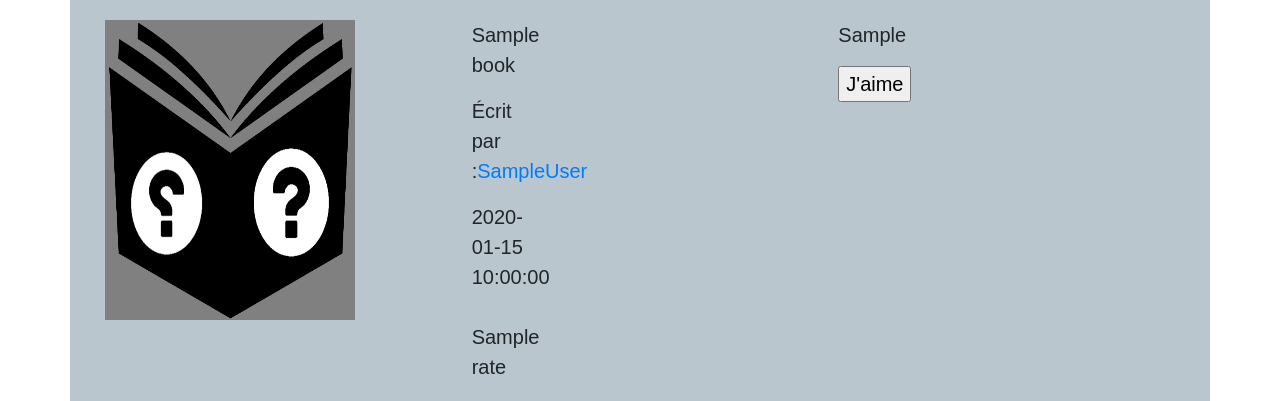
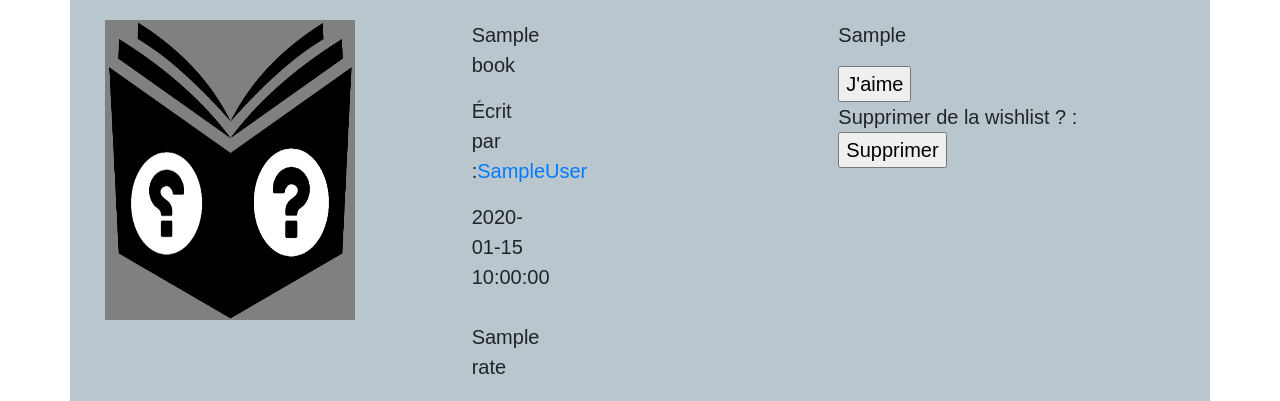
Before and after one commit to vakter23/ContriBooks, a PHP site: template views/viewBook.php in a window 1280 px wide. Shown: the part 126-527 px from the top of the page. Run offline with PHP 8.4, Linux system fonts and the light colour scheme; the visitor is signed in with stand-in values (Sample User, id 1); the template is opened without the code that fills it: most values are stand-ins (such as "Sample title", 1, 10 or a date in 2020); some libraries are stand-ins or nearby versions.

Commit message:
Commit Final Soutenance Fixing Wishlist

```diff
--- a/core/Model.php
+++ b/core/Model.php
@@ -60,6 +60,7 @@ abstract class Model
         // La table, la table ou il faut l'ajouter + les tuples qu'on ajoute
         // l'obj, l'objet qu'on cherche a créer
         $req = $this->getBdd()->prepare('INSERT INTO '.$table.' VALUES (' . $params. ');');
+        var_dump($req);
         $req->execute();
         $req->closeCursor();
     }
--- a/models/WishManager.php
+++ b/models/WishManager.php
@@ -8,7 +8,7 @@ class WishManager extends Model
     }
     public function addWithParams($table, $params)
     {
-       parent::addWithParams($table, ''.$params.','.$_SESSION["id"].'');
+       parent::addWithParams($table, '\''.$params.'\','.$_SESSION["id"].'');
     }
     public function removeWish($table, $isbn){
         $this->removeWithParams($table, 'id_user = '.$_SESSION["id"].' and ISBN = '.$isbn.'');
--- a/views/viewBook.php
+++ b/views/viewBook.php
@@ -30,6 +30,7 @@
             ?>
         <?php endif;
     endforeach; ?>
+
 </div>
 <div class="container">
     <div class="row" style="background-color: #B9C6CE;padding: 20px;font-size: 20px;">
@@ -67,9 +68,48 @@
                     <input type="submit" name="like" id="like-button" value="J'aime">
                 </form>
             <?php endif; ?>
+            <form id="form" method="post">
+                <!-- need to supply post id with hidden fild -->
+                <label>
+                    <?php $val;
+                    if (!empty($wishes)) {
+                        foreach ($wishes as $wish):
+                            if ($wish->getISBN() == $ISBN):
+                                $val = "Supprimer";
+                                ;?>
+                            <?php elseif (!isset($val)):
+                                $val = "Ajouter";
+                                ;?>
+                            <?php endif; ?>
+                        <?php endforeach; ?>
+                        <?php if ($val == "Supprimer"): ?>
+                            <span>Supprimer de la wishlist ? :</span>
+                            <input type="submit" name="wishlist" id="score-data" value="<?= $val ?>">
+                            <input type="hidden" name="<?php $livre->getISBN() ?>" id="score-data"
+                                   value="<?= $val ?>">
+                        <?php elseif ($val == "Ajouter"): ?>
+                            <span>Ajouter à la wishlist ? :</span>
+                            <input type="submit" name="wishlist" id="score-data" value="<?= $val ?>">
+                            <input type="hidden" name="<?php $livre->getISBN() ?>" id="score-data"
+                                   value="<?= $val ?>">
+                        <?php endif;
+                    } else {
+                        $val = "Ajouter";
+                        ;?>
 
+                        <span>Ajouter à la wishlist ? :</span>
+                        <input type="submit" name="wishlist" id="score-data" value="<?= $val ?>">
+                        <input type="hidden" name="<?php $livre->getISBN() ?>" id="score-data" value="<?= $val ?>">
+                    <?php } ?>
+                </label>
+                <br>
+                <label>
+                </label>
+
+            </form>
         </div>
     </div>
+
     <div class="container" style="padding: 30px;">
         <h2>Livres du même genre : </h2>
         <?php
```
